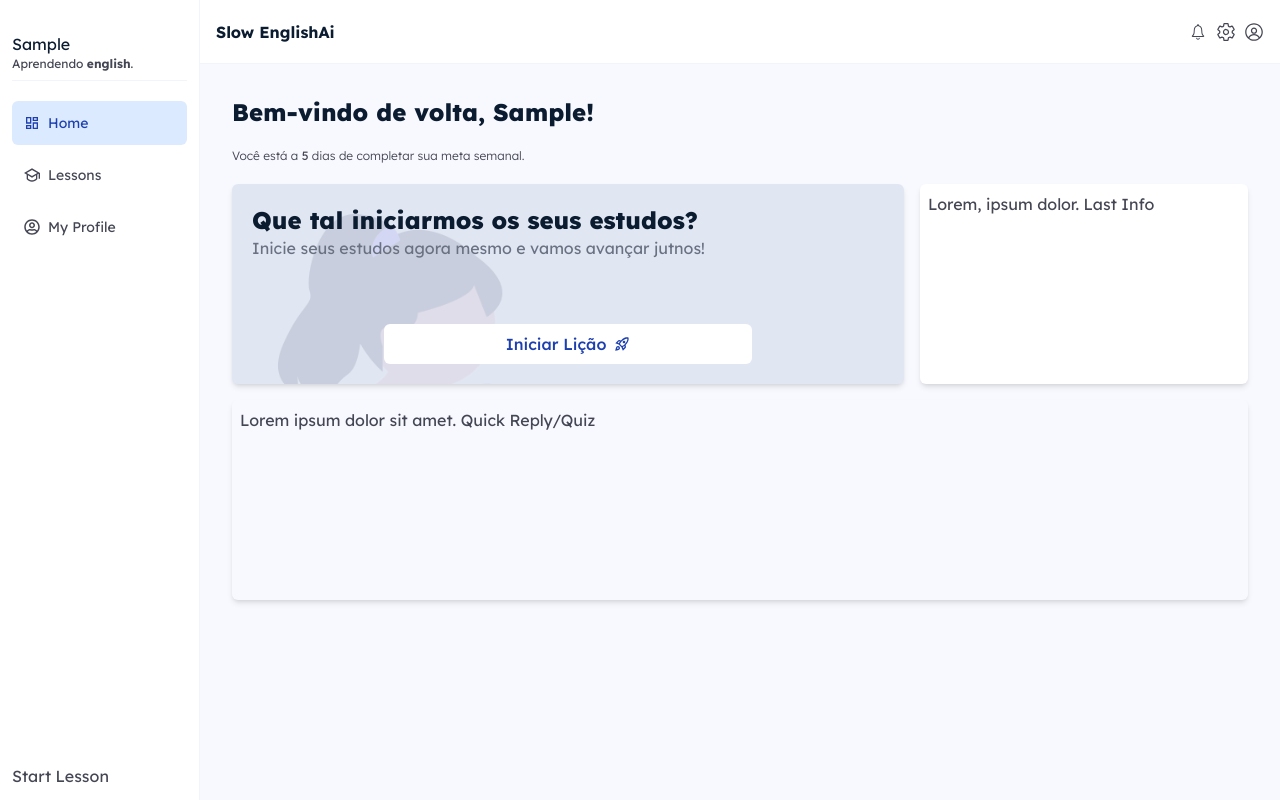
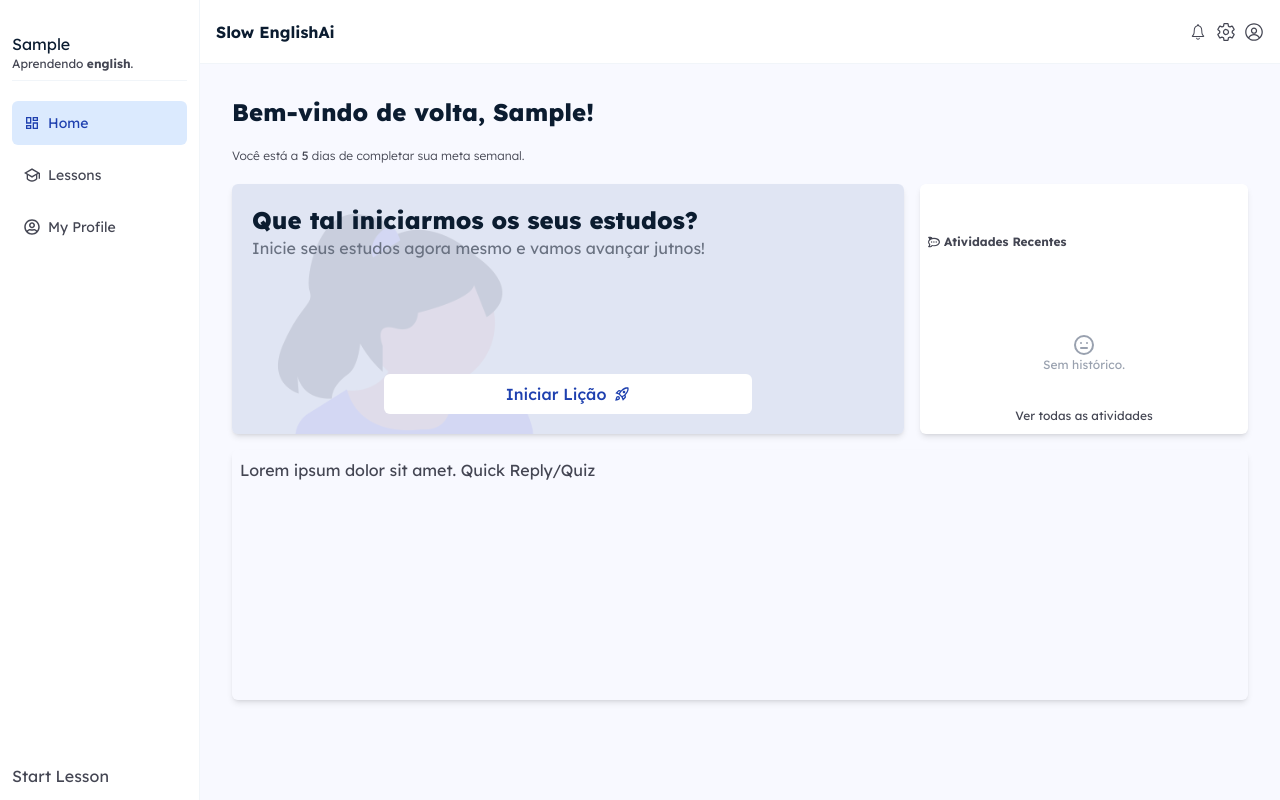
Before and after one commit to PHSalazar/slow-englishai, a React (Vite) app: page /slow-englishai/profile/setup-wizard in a window 1280 px wide. Both pictures are taken after typing "Sample", "Sample123" into the empty fields and a click on the button "Concluir". Built offline with nearby package versions, Linux system fonts and the light colour scheme.

Commit message:
feat: recents activities

```diff
--- /dev/null
+++ b/src/components/Home/CardInfoHistory.tsx
@@ -0,0 +1,22 @@
+import type { IconType } from "react-icons"
+
+interface Task {
+    icon?: IconType,
+    label: string,
+    date: Date
+}
+
+const CardInfoHistory = ({ icon: Icon, label, date }: Task) => {
+    return (
+        <div className="flex items-center gap-2 mb-4">
+            {Icon && <Icon className="text-xs p-1.5 text-white rounded-md bg-blue-600 w-[32px] h-[32px]" />}
+
+            <div className="flex flex-col">
+                <p className="text-sm font-bold">{label}</p>
+                <span className="text-xs text-gray-500">{date.toLocaleString('pt-br')}</span>
+            </div>
+        </div>
+    )
+}
+
+export default CardInfoHistory
--- a/src/pages/FullScreenLesson.tsx
+++ b/src/pages/FullScreenLesson.tsx
@@ -1,6 +1,7 @@
 import axios from 'axios';
 import { useEffect, useState } from 'react';
 import { AiOutlineLoading3Quarters } from 'react-icons/ai';
+import { FaBookOpenReader } from 'react-icons/fa6';
 import { IoIosArrowRoundBack } from 'react-icons/io';
 import { useNavigate, useParams } from 'react-router-dom';
 import useUserInfoStore from '../store/useUserInfoStore';
@@ -16,11 +17,12 @@ const FullScreenLesson = () => {
     const titleCurrentLesson = currentLesson ? currentLesson.title : null;
     const descriptionCurrentLesson = currentLesson ? currentLesson.description : null;
 
-    const { apiKey, setLastAccessedLesson, updateActiveLessonData } = useUserInfoStore();
+    const { apiKey, setLastAccessedLesson, updateActiveLessonData, addTask } = useUserInfoStore();
     const [isLoading, setIsLoading] = useState(false);
 
     useEffect(() => {
         setLastAccessedLesson(Number(id));
+        addTask({ icon: FaBookOpenReader, label: "Você iniciou os estudos!", date: new Date() })
     }, [id])
 
 
@@ -115,7 +117,8 @@ Return ONLY valid JSON:
 {
   "reading_html": "HTML reading material with the short story.",
   "tts_script_pt_html": "Plain text for text-to-speech Portuguese translation.",
-  "tts_script": "Plain text for text-to-speech. Must be 100 to 130 words."
+  "tts_script": "Plain text for text-to-speech. Must be 100 to 130 words.",
+  "quiz": "array with 5 quiz about module and topic. question's format {question: string, options: ["string", "string", "string", "string"], answer: number}"
 }`;
 
             const response = await axios.post(
--- a/src/pages/Home.tsx
+++ b/src/pages/Home.tsx
@@ -1,14 +1,17 @@
+import { FaRocketchat } from "react-icons/fa";
 import { MdOutlineRocketLaunch } from "react-icons/md";
+import { TbMoodEmpty } from "react-icons/tb";
 import { VscDebugStart } from "react-icons/vsc";
 import { NavLink } from "react-router-dom";
 import imageStuding from "../assets/studing.png";
 import Card from "../components/Home/Card";
+import CardInfoHistory from "../components/Home/CardInfoHistory";
 import useUserInfoStore from "../store/useUserInfoStore";
 
 const Home = () => {
     const { username, lastAccessedLesson } = useUserInfoStore();
 
-    const allLessons = useUserInfoStore((state) => state.allLessons);
+    const { history, allLessons } = useUserInfoStore(); // useUserInfoStore((state) => state.allLessons);
     const currentLesson = allLessons.find(lesson => lesson.id === Number(lastAccessedLesson));
     const titleCurrentLesson = currentLesson ? currentLesson.title : null;
     const descriptionCurrentLesson = currentLesson ? currentLesson.description : null;
@@ -49,9 +52,16 @@ const Home = () => {
                         )
                     }
                 </Card>
-                <Card className="col-span-2 min-h-[200px] sm:row-span-7 bg-white">
-                    Lorem, ipsum dolor.
-                    Last Info
+                <Card className="col-span-2 min-h-[200px] h-[250px] sm:row-span-7 bg-white overflow-y-auto flex flex-col">
+                    <h6 className="font-bold text-xs mb-3 flex-1 flex flex-nowrap gap-1 items-center"><FaRocketchat /> Atividades Recentes</h6>
+                    {
+                        history.length > 0 ? (
+                            history.slice(0, 3).map(t => <CardInfoHistory {...t} />)
+                        ) : (
+                            <p className="flex-1 h-full text-xs flex flex-col items-center justify-center text-gray-400"><TbMoodEmpty size={24} /> Sem histórico.</p>
+                        )
+                    }
+                    <p className="text-center"><NavLink to="/" className="text-xs">Ver todas as atividades</NavLink></p>
                 </Card>
 
                 <Card className="col-span-6 min-h-[200px] sm:row-span-7">
--- a/src/store/useUserInfoStore.ts
+++ b/src/store/useUserInfoStore.ts
@@ -1,3 +1,4 @@
+import type { IconType } from "react-icons";
 import { create } from "zustand";
 import { persist } from "zustand/middleware";
 
@@ -15,11 +16,25 @@ interface Lesson {
     started?: boolean;
 }
 
+interface Task {
+    icon?: IconType;
+    label: string,
+    date: Date;
+}
+
+interface QuizQuestion {
+    question: string,
+    options: string[],
+    answer: number,
+}
+
 interface AppState {
     // User Info
     username: string;
     apiKey: string;
     language: string;
+    history: Task[];
+    quiz: QuizQuestion[];
 
     // Lessons
     allLessons: Lesson[];
@@ -36,6 +51,12 @@ interface AppState {
     setLastAccessedLesson: (id: number) => void;
 
     updateActiveLessonData: (id: number, data: Partial<Lesson>) => void;
+
+    // Actions: Tasks
+    addTask: (task: Task) => void;
+
+    // Actions: Quiz
+    addQuiz: (quiz: QuizQuestion) => void;
 }
 
 const initialLessons: Lesson[] = [
@@ -99,6 +120,8 @@ const useAppStore = create<AppState>()(
             allLessons: initialLessons,
             lastAccessedLesson: null,
             started: false,
+            history: [],
+            quiz: [],
 
             setUsername: (username) => set({ username }),
             setApiKey: (apiKey) => set({ apiKey }),
@@ -133,7 +156,17 @@ const useAppStore = create<AppState>()(
                 });
             },
 
+            addTask: (task: Task) => {
+                set((state) => ({
+                    history: [...state.history, task]
+                }))
+            },
 
+            addQuiz: (quiz: QuizQuestion) => {
+                set((state) => ({
+                    quiz: [...state.quiz, quiz]
+                }))
+            }
 
         }),
         {
```
